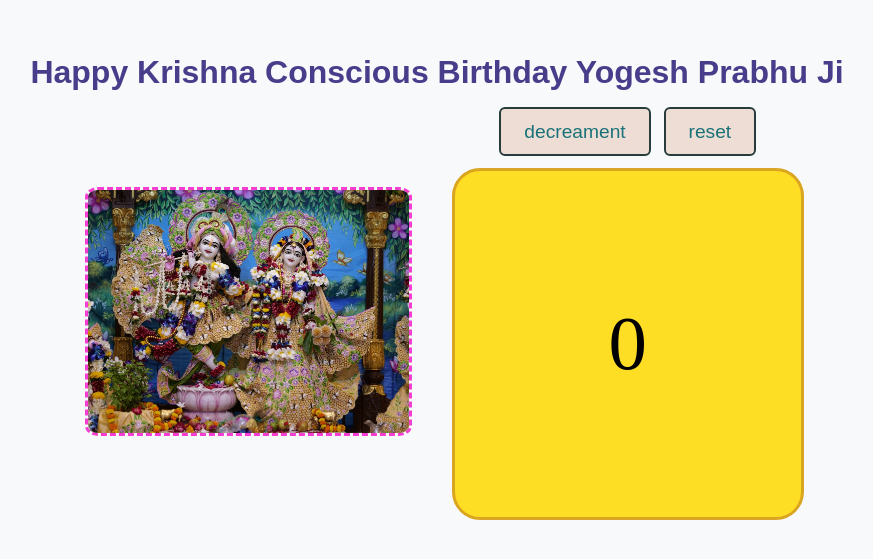
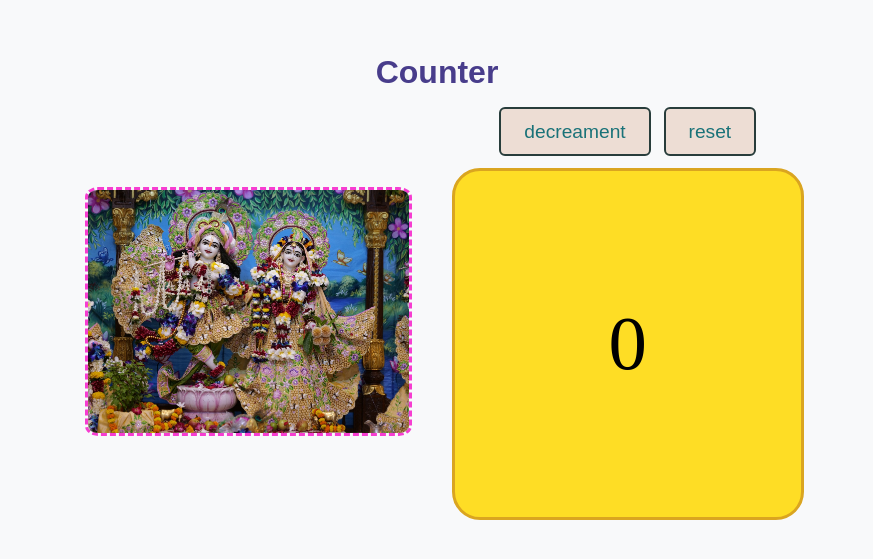
Before and after one commit to its-dhruv-07/Counter-App, a plain HTML site: page index.html in a window 1280 px wide. Shown: the part 121-680 px from the top of the page, without its empty margins (203-1076 px from the left). Drawn offline with Linux system fonts and the light colour scheme.

Commit message:
Update index.html

```diff
--- a/index.html
+++ b/index.html
@@ -9,7 +9,7 @@
     </head>
     <body>
         <div class="outermost">
-            <h1>Happy Krishna Conscious Birthday Yogesh Prabhu Ji</h1>
+            <h1>Counter</h1>
             <div class="outer">
                 <div class="image">
                     <img src="haribol.jpg" alt class="img">
```
